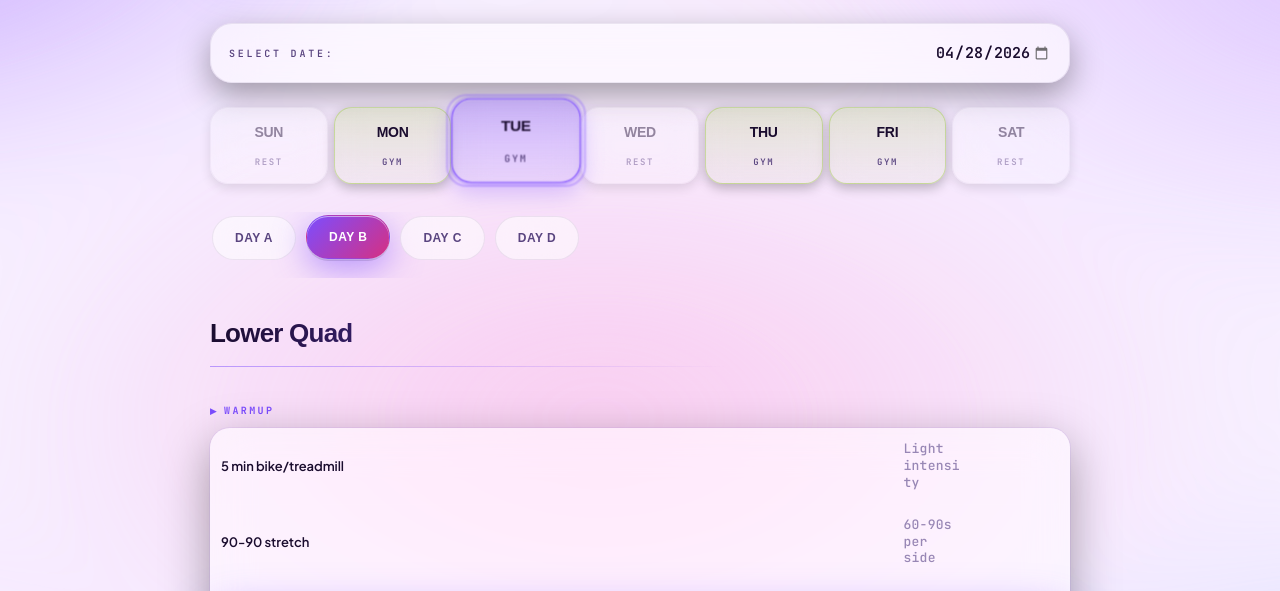
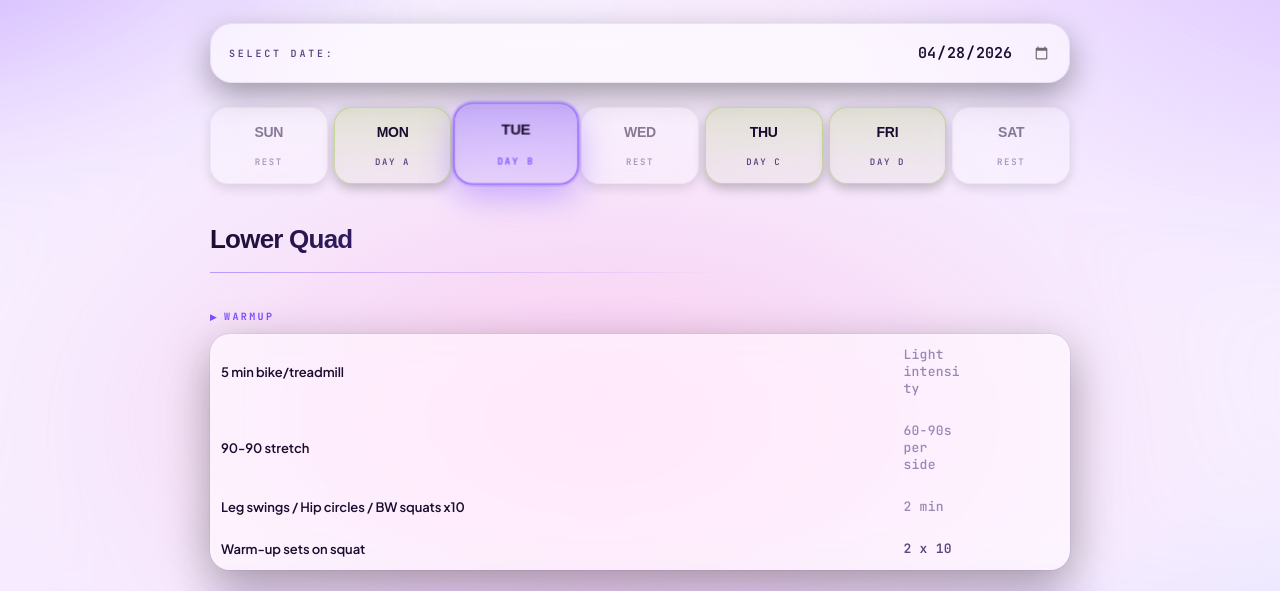
Before and after one commit to michaelgilley/gym-app, a plain HTML site: page index.html in a window 1280 px wide. Shown: the part 133-724 px from the top of the page. Drawn offline with nearby package versions, Linux system fonts and the light colour scheme; a web font is replaced by a local one.

Commit message:
Merge day tabs and weekly schedule into one selector row
- Remove standalone Day A/B/C/D tab pill row entirely
- Weekly schedule chips now show Mon over Day A (etc.) for gym days,
  Rest for rest days. Single selected highlight (no separate today state).
- One source of truth: setActiveDate(date) drives date input, week
  schedule render, tab content, theme, and weight load
- Calendar picks on rest days snap back to the previous gym day
- Chip row reflects the week of the currently-selected date, not the
  current real-world week
- Calendar input no longer capped at today, so future dates can be logged

```diff
--- a/index.html
+++ b/index.html
@@ -433,48 +433,20 @@
         }
 
         .day-indicator.gym.selected {
-            background: linear-gradient(180deg, rgba(var(--day-rgb), 0.32) 0%, rgba(var(--day-rgb), 0.12) 100%);
+            background: linear-gradient(180deg, rgba(var(--day-rgb), 0.36) 0%, rgba(var(--day-rgb), 0.14) 100%);
             border-color: var(--day);
+            transform: scale(1.06) translateY(-2px);
+            z-index: 2;
             box-shadow:
                 inset 0 1px 0 rgba(255, 255, 255, 0.18),
-                0 0 0 2px rgba(var(--day-rgb), 0.22),
-                0 8px 22px rgba(var(--day-rgb), 0.32);
-        }
-
-        .day-indicator.rest { opacity: 0.45; }
-
-        .day-indicator.today {
-            transform: scale(1.08) translateY(-3px);
-            background: linear-gradient(180deg, rgba(var(--day-rgb), 0.28) 0%, rgba(var(--day-rgb), 0.1) 100%);
-            border-color: var(--day);
-            box-shadow:
-                inset 0 1px 0 rgba(255, 255, 255, 0.15),
-                0 0 0 3px rgba(var(--day-rgb), 0.18),
-                0 14px 38px rgba(var(--day-rgb), 0.35);
-            z-index: 2;
-            animation: todayFloat 3s ease-in-out infinite;
-        }
-
-        .day-indicator.today::after {
-            content: "";
-            position: absolute;
-            inset: -3px;
-            border-radius: 18px;
-            border: 2px solid var(--day);
-            opacity: 0;
-            animation: todayRing 2.2s ease-out infinite;
-            pointer-events: none;
-        }
-
-        @keyframes todayRing {
-            0%   { opacity: 0.5; transform: scale(0.98); }
-            100% { opacity: 0;   transform: scale(1.15); }
-        }
-
-        @keyframes todayFloat {
-            0%, 100% { transform: scale(1.08) translateY(-3px); }
-            50%      { transform: scale(1.1)  translateY(-5px); }
-        }
+                0 0 0 2px rgba(var(--day-rgb), 0.24),
+                0 12px 32px rgba(var(--day-rgb), 0.4);
+        }
+        .day-indicator.gym.selected .day-type {
+            color: var(--day);
+        }
+
+        .day-indicator.rest { opacity: 0.5; }
 
         .day-letter {
             display: block;
@@ -494,87 +466,6 @@
             letter-spacing: 0.18em;
             color: var(--ink-dim);
             text-transform: uppercase;
-        }
-
-        /* Tabs — chunky pills with sheen */
-        .tabs {
-            display: flex;
-            gap: 10px;
-            margin-bottom: 28px;
-            overflow-x: auto;
-            padding: 4px 2px 18px;
-            scrollbar-width: none;
-        }
-        .tabs::-webkit-scrollbar { display: none; }
-
-        .tab-btn {
-            position: relative;
-            padding: 14px 22px;
-            background: var(--glass);
-            border: 1px solid var(--glass-edge);
-            color: var(--ink-dim);
-            font-family: 'Unbounded', sans-serif;
-            font-size: 12px;
-            font-weight: 600;
-            letter-spacing: 0.04em;
-            text-transform: uppercase;
-            border-radius: 100px;
-            cursor: pointer;
-            white-space: nowrap;
-            backdrop-filter: blur(16px);
-            -webkit-backdrop-filter: blur(16px);
-            box-shadow: inset 0 1px 0 rgba(255, 255, 255, 0.06);
-            transition: all 0.3s cubic-bezier(0.34, 1.56, 0.64, 1);
-            overflow: hidden;
-        }
-
-        .tab-btn:hover {
-            transform: translateY(-1px);
-            color: var(--ink);
-            border-color: var(--glass-edge-hi);
-        }
-
-        .tab-btn.active {
-            color: var(--ink-on-pop);
-            border-color: transparent;
-            transform: translateY(-1px);
-            background: linear-gradient(135deg, var(--btn-col) 0%, var(--btn-col-2) 100%);
-            box-shadow:
-                inset 0 1px 0 rgba(255, 255, 255, 0.5),
-                0 0 0 1px rgba(255, 255, 255, 0.15),
-                0 10px 32px rgba(var(--btn-rgb), 0.5),
-                0 2px 0 rgba(0, 0, 0, 0.15);
-        }
-
-        /* Sheen sweep on active tab */
-        .tab-btn.active::before {
-            content: "";
-            position: absolute;
-            inset: 0;
-            background: linear-gradient(115deg,
-                transparent 30%,
-                var(--sheen-color) 50%,
-                transparent 70%);
-            transform: translateX(-100%);
-            animation: sheen 3.5s ease-in-out infinite;
-        }
-
-        @keyframes sheen {
-            0%, 20% { transform: translateX(-120%); }
-            50%     { transform: translateX(120%); }
-            100%    { transform: translateX(120%); }
-        }
-
-        .tab-btn.active[data-day="A"] { --btn-col: #ff7a2e; --btn-col-2: #ffd13d; --btn-rgb: 255,122,46; }
-        .tab-btn.active[data-day="B"] { --btn-col: #c29fff; --btn-col-2: #ff6ec7; --btn-rgb: 194,159,255; }
-        .tab-btn.active[data-day="C"] { --btn-col: #4ec9ff; --btn-col-2: #6affe0; --btn-rgb: 78,201,255; }
-        .tab-btn.active[data-day="D"] { --btn-col: #ff6ec7; --btn-col-2: #ffb347; --btn-rgb: 255,110,199; }
-
-        @media (prefers-color-scheme: light) {
-            .tab-btn.active[data-day="A"] { --btn-col: #e05a00; --btn-col-2: #f5b000; --btn-rgb: 224,90,0; }
-            .tab-btn.active[data-day="B"] { --btn-col: #7c4dff; --btn-col-2: #d63082; --btn-rgb: 124,77,255; }
-            .tab-btn.active[data-day="C"] { --btn-col: #007ec2; --btn-col-2: #00a89a; --btn-rgb: 0,126,194; }
-            .tab-btn.active[data-day="D"] { --btn-col: #d63082; --btn-col-2: #e87923; --btn-rgb: 214,48,130; }
         }
 
         /* Tab content */
@@ -1296,7 +1187,6 @@
             .date-selector { padding: 12px 14px; border-radius: 18px; }
             .section-title { font-size: 20px; }
             .workout-table { border-radius: 16px; }
-            .tab-btn { padding: 12px 18px; font-size: 11px; }
             .weight-input { max-width: 82px; padding: 8px 8px; font-size: 16px; border-radius: 10px; }
             .day-indicator { padding: 11px 3px 9px; border-radius: 14px; }
             .day-letter { font-size: 12px; }
@@ -1321,13 +1211,6 @@
         </div>
 
         <div class="weekly-schedule" id="weeklySchedule"></div>
-
-        <div class="tabs">
-            <button class="tab-btn active" data-day="A" data-title="Upper Push">Day A</button>
-            <button class="tab-btn" data-day="B" data-title="Lower Quad">Day B</button>
-            <button class="tab-btn" data-day="C" data-title="Upper Pull">Day C</button>
-            <button class="tab-btn" data-day="D" data-title="Lower Hinge">Day D</button>
-        </div>
 
         <!-- Day A - Upper Push -->
         <div class="tab-content active" data-day="A">
@@ -2099,19 +1982,6 @@
         }
 
         // Auto-select today's workout
-        function autoSelectToday() {
-            const today = new Date();
-            const dayOfWeek = getDayOfWeek(today);
-
-            // Mon=1->A, Tue=2->B, Thu=4->C, Fri=5->D, else->A
-            let tabDay = 'A';
-            if (dayOfWeek === 2) tabDay = 'B';
-            else if (dayOfWeek === 4) tabDay = 'C';
-            else if (dayOfWeek === 5) tabDay = 'D';
-
-            switchTab(tabDay);
-        }
-
         // Day meta — drives the motivational title, subtitle, and surface theme
         const DAY_META = {
             A: { title: 'PUSH DAY',  kind: 'Upper Push',  weekday: 'Monday'   },
@@ -2120,19 +1990,26 @@
             D: { title: 'HINGE DAY', kind: 'Lower Hinge', weekday: 'Friday'   }
         };
 
-        // Switch tabs
+        // Snap any non-gym date back to the nearest preceding gym day
+        function snapToGymDay(date) {
+            const d = new Date(date);
+            // Walk backwards day-by-day until we hit a gym weekday (Mon/Tue/Thu/Fri).
+            // Capped at 7 iterations so we never loop indefinitely.
+            for (let i = 0; i < 7; i++) {
+                if (WEEKDAY_TO_DAY[d.getDay()]) return d;
+                d.setDate(d.getDate() - 1);
+            }
+            return d;
+        }
+
+        // Switch the visible workout tab (and re-theme the page) for a day letter.
+        // Does NOT touch the date input or schedule; that's setActiveDate's job.
         function switchTab(day) {
-            document.querySelectorAll('.tab-btn').forEach(btn => btn.classList.remove('active'));
             document.querySelectorAll('.tab-content').forEach(content => content.classList.remove('active'));
-
-            document.querySelector(`.tab-btn[data-day="${day}"]`).classList.add('active');
-            document.querySelector(`.tab-content[data-day="${day}"]`).classList.add('active');
-
-            // Re-theme entire surface to match the active day
+            const content = document.querySelector(`.tab-content[data-day="${day}"]`);
+            if (content) content.classList.add('active');
+
             document.body.setAttribute('data-active-day', day);
-
-            // Highlight the matching gym day indicator
-            syncActiveDayIndicator(day);
 
             // Rotate the motivational header
             const meta = DAY_META[day];
@@ -2149,6 +2026,22 @@
                     sub.innerHTML = `Day ${day}<span class="dot"></span>${meta.kind}<span class="dot"></span>${meta.weekday}`;
                 }
             }
+        }
+
+        // Single source of truth: set the active workout date. Snaps rest-day
+        // picks to the previous gym day, then syncs date input, week schedule,
+        // tab content, theme, and weight inputs.
+        async function setActiveDate(date) {
+            const snapped = snapToGymDay(date);
+            const dateStr = formatDate(snapped);
+            const day = WEEKDAY_TO_DAY[snapped.getDay()];
+
+            const dateInput = document.getElementById('dateInput');
+            if (dateInput.value !== dateStr) dateInput.value = dateStr;
+
+            switchTab(day);
+            renderWeeklySchedule(snapped);
+            await loadWeights(day, dateStr);
         }
 
         // Sparkle particles radiating from a point
@@ -2180,58 +2073,51 @@
         // Maps weekday index (0=Sun … 6=Sat) → tab letter for gym days
         const WEEKDAY_TO_DAY = { 1: 'A', 2: 'B', 4: 'C', 5: 'D' };
 
-        function renderWeeklySchedule() {
-            const today = new Date();
-            const startOfWeek = new Date(today);
-            startOfWeek.setDate(today.getDate() - today.getDay());
+        // Render the 7-chip schedule for the week containing `selectedDate`.
+        // Gym days are interactive and labeled `Mon` / `Day A`; rest days
+        // show `Rest`. The chip whose date matches `selectedDate` is highlighted.
+        function renderWeeklySchedule(selectedDate) {
+            const sel = selectedDate ? new Date(selectedDate) : new Date();
+            const selStr = formatDate(sel);
+            const startOfWeek = new Date(sel);
+            startOfWeek.setDate(sel.getDate() - sel.getDay());
 
             const schedule = document.getElementById('weeklySchedule');
             schedule.innerHTML = '';
 
             const dayNames = ['Sun', 'Mon', 'Tue', 'Wed', 'Thu', 'Fri', 'Sat'];
-            const gymDays = [false, true, true, false, true, true, false]; // Mon, Tue, Thu, Fri are gym days
 
             for (let i = 0; i < 7; i++) {
                 const date = new Date(startOfWeek);
                 date.setDate(startOfWeek.getDate() + i);
-                const isGymDay = gymDays[i];
-                const dayName = dayNames[i];
-                const isToday = formatDate(date) === formatDate(today);
-
-                let dayType = isGymDay ? 'Gym' : 'Rest';
-                let dayLabel = isGymDay ? 'GYM' : 'REST';
+                const dateStr = formatDate(date);
+                const tabDay = WEEKDAY_TO_DAY[i];
+                const isGymDay = !!tabDay;
+                const isSelected = isGymDay && dateStr === selStr;
 
                 const dayDiv = document.createElement('div');
-                dayDiv.className = `day-indicator ${isGymDay ? 'gym' : 'rest'} ${isToday ? 'today' : ''}`;
-                dayDiv.innerHTML = `<span class="day-letter">${dayName}</span><span class="day-type">${dayLabel}</span>`;
+                dayDiv.className = `day-indicator ${isGymDay ? 'gym' : 'rest'} ${isSelected ? 'selected' : ''}`;
+                dayDiv.dataset.date = dateStr;
+                if (isGymDay) dayDiv.dataset.tabDay = tabDay;
+
+                const sublabel = isGymDay ? `Day ${tabDay}` : 'Rest';
+                dayDiv.innerHTML = `<span class="day-letter">${dayNames[i]}</span><span class="day-type">${sublabel}</span>`;
 
                 if (isGymDay) {
-                    const tabDay = WEEKDAY_TO_DAY[i];
-                    dayDiv.dataset.tabDay = tabDay;
                     dayDiv.setAttribute('role', 'button');
                     dayDiv.setAttribute('tabindex', '0');
-                    dayDiv.setAttribute('aria-label', `Open Day ${tabDay} (${dayLabel})`);
-                    dayDiv.addEventListener('click', () => switchTab(tabDay));
+                    dayDiv.setAttribute('aria-label', `Open Day ${tabDay} (${dayNames[i]} ${dateStr})`);
+                    dayDiv.addEventListener('click', () => setActiveDate(date));
                     dayDiv.addEventListener('keydown', (e) => {
                         if (e.key === 'Enter' || e.key === ' ') {
                             e.preventDefault();
-                            switchTab(tabDay);
+                            setActiveDate(date);
                         }
                     });
                 }
 
                 schedule.appendChild(dayDiv);
             }
-
-            syncActiveDayIndicator(document.body.getAttribute('data-active-day'));
-        }
-
-        // Mark the day indicator whose tabDay matches the active tab as active
-        function syncActiveDayIndicator(day) {
-            document.querySelectorAll('.day-indicator').forEach(el => el.classList.remove('selected'));
-            if (!day) return;
-            const match = document.querySelector(`.day-indicator[data-tab-day="${day}"]`);
-            if (match) match.classList.add('selected');
         }
 
         // Load weights for current tab and date
@@ -2522,7 +2408,7 @@
 
                     transaction.oncomplete = async () => {
                         showToast(`Imported ${records.length} records`);
-                        const day = document.querySelector('.tab-btn.active').getAttribute('data-day');
+                        const day = document.body.getAttribute('data-active-day');
                         await loadWeights(day, document.getElementById('dateInput').value);
                     };
                 } catch (err) {
@@ -2549,31 +2435,19 @@
         // Initialize app
         async function init() {
             await initDB();
-            renderWeeklySchedule();
 
             const today = new Date();
             const dateInput = document.getElementById('dateInput');
-            dateInput.value = formatDate(today);
-            dateInput.max = formatDate(today);
-
-            // Load weights for today
-            autoSelectToday();
-            const activeDay = document.querySelector('.tab-btn.active').getAttribute('data-day');
-            await loadWeights(activeDay, formatDate(today));
-
-            // Tab switching
-            document.querySelectorAll('.tab-btn').forEach(btn => {
-                btn.addEventListener('click', () => {
-                    const day = btn.getAttribute('data-day');
-                    switchTab(day);
-                    loadWeights(day, dateInput.value);
-                });
-            });
-
-            // Date change
-            dateInput.addEventListener('change', async () => {
-                const day = document.querySelector('.tab-btn.active').getAttribute('data-day');
-                await loadWeights(day, dateInput.value);
+
+            // Auto-select today (snaps to previous gym day if today is a rest day),
+            // which renders the schedule, switches tab, and loads weights.
+            await setActiveDate(today);
+
+            // Date picker → drive the same flow (snap rest-day picks to prev gym day)
+            dateInput.addEventListener('change', () => {
+                const [y, m, d] = dateInput.value.split('-').map(Number);
+                if (!y) return;
+                setActiveDate(new Date(y, m - 1, d));
             });
 
             // Save buttons
```
